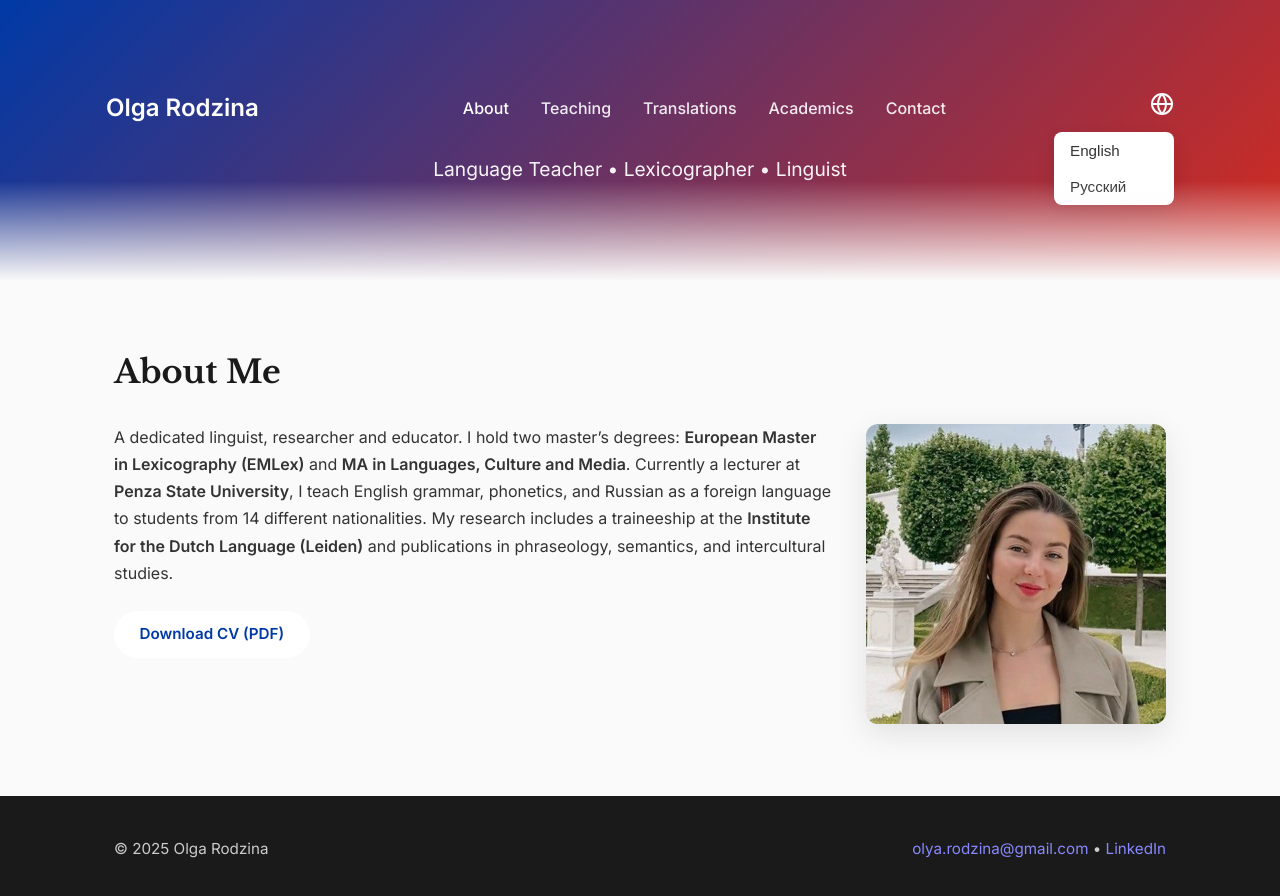
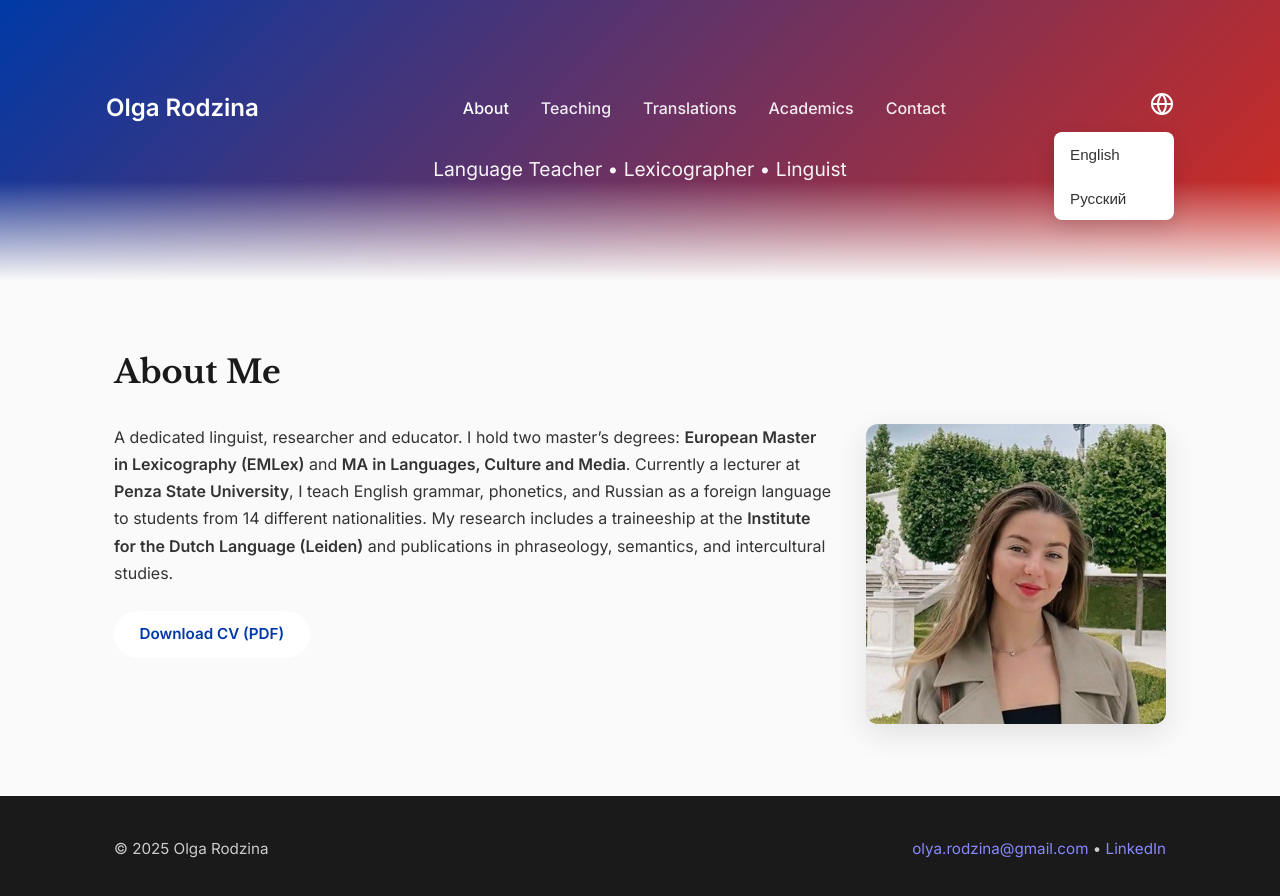
Before and after one commit to olya-rdzn/CV, a plain HTML site: page index.html in a window 1280 px wide. Both pictures are taken after a click on the button "Language". Drawn offline with nearby package versions, Linux system fonts and the light colour scheme.

Commit message:
Update style.css

```diff
--- a/style.css
+++ b/style.css
@@ -59,19 +59,47 @@ p { margin-bottom: 1rem; }
 
 .lang-switch { position: relative; margin-right: 1rem; }
 #lang-toggle { background:none; border:none; cursor:pointer; color:#fff; font-size:1.4rem; }
+
 .lang-menu {
-  position: absolute; right:0; top:100%; margin-top:.5rem;
-  background:#fff; border-radius:8px; box-shadow:0 8px 20px rgba(0,0,0,.12);
-  min-width:120px; overflow:hidden; display:none;
+  position: absolute;
+  right: 0;
+  top: 100%;
+  margin-top: .5rem;
+  background: #fff;
+  border-radius: 8px;
+  box-shadow: 0 8px 20px rgba(0,0,0,.12);
+  min-width: 120px;
+  display: none;
+  z-index: 1000;
 }
-.lang-menu:not(.hidden) { display:block; }
+.lang-menu:not(.hidden) {
+  display: block;
+}
+
 .lang-opt {
-  width:100%; padding:.6rem 1rem; background:none; border:none;
-  text-align:left; font-size:.95rem; color:#333; cursor:pointer;
+  width: 100%;
+  padding: 0.75rem 1rem;
+  background: none;
+  border: none;
+  text-align: left;
+  font-size: .95rem;
+  color: #333;
+  cursor: pointer;
+  min-height: 44px;
+  display: flex;
+  align-items: center;
 }
-.lang-opt:hover { background:#f0f0ff; }
+.lang-opt:hover { background: #f0f0ff; }
 
-.hero-content { text-align:center; max-width:800px; margin:0 auto; }
+.lang-opt.active {
+  background: #0039A6;
+  color: white;
+}
+.lang-opt.active:hover {
+  background: #002b80;
+}
+
+.hero-content { text-align: center; max-width: 800px; margin: 0 auto; }
 .hero-content p { font-size: 1.2rem; opacity: 0.95; }
 
 .cv-line { margin-top: 1.5rem; }
@@ -89,18 +117,24 @@ p { margin-bottom: 1rem; }
 .cv-link:hover { transform: translateY(-2px); }
 
 .section { padding: 4rem 0; }
-.hidden { display:none; }
+.hidden { display: none; }
 .photo-card img {
-  width:100%; max-width:300px; border-radius:12px;
-  box-shadow:0 10px 30px rgba(0,0,0,.1);
+  width: 100%;
+  max-width: 300px;
+  border-radius: 12px;
+  box-shadow: 0 10px 30px rgba(0,0,0,.1);
 }
-.rich-text { line-height:1.8; }
+.rich-text { line-height: 1.8; }
 
-.contact-form label { display:block; margin:1rem 0 .4rem; font-weight:600; }
+.contact-form label { display: block; margin: 1rem 0 .4rem; font-weight: 600; }
 .contact-form input,
 .contact-form textarea {
-  width:100%; padding:.75rem; border:1px solid #ddd;
-  border-radius:8px; font-family:inherit; margin-bottom:1rem;
+  width: 100%;
+  padding: .75rem;
+  border: 1px solid #ddd;
+  border-radius: 8px;
+  font-family: inherit;
+  margin-bottom: 1rem;
   font-size: 1rem;
 }
 .contact-form input:focus,
@@ -110,7 +144,6 @@ p { margin-bottom: 1rem; }
   box-shadow: 0 0 0 3px rgba(0, 57, 166, 0.2);
 }
 
-/* BETTER SEND BUTTON */
 .contact-form button {
   width: 100%;
   background: linear-gradient(135deg, #0039A6, #D52B1E);
@@ -133,25 +166,25 @@ p { margin-bottom: 1rem; }
 }
 
 .footer {
-  background:#1a1a1a;
-  color:#ccc;
-  padding:2.5rem 0;
-  font-size:.95rem;
+  background: #1a1a1a;
+  color: #ccc;
+  padding: 2.5rem 0;
+  font-size: .95rem;
   margin-top: auto;
 }
 .footer-grid {
-  display:flex;
-  justify-content:space-between;
-  flex-wrap:wrap;
-  gap:1rem;
+  display: flex;
+  justify-content: space-between;
+  flex-wrap: wrap;
+  gap: 1rem;
 }
-.footer a { color:#88f; text-decoration:none; }
-.footer a:hover { text-decoration:underline; }
+.footer a { color: #88f; text-decoration: none; }
+.footer a:hover { text-decoration: underline; }
 
 @media (max-width: 768px) {
-  .nav-list { gap:1rem; font-size:.95rem; }
-  .hero-content p { font-size:1.1rem; }
-  .grid-2 { grid-template-columns:1fr; text-align:center; }
-  .photo-card { margin-top:1.5rem; }
-  .cv-line { text-align:center; }
+  .nav-list { gap: 1rem; font-size: .95rem; }
+  .hero-content p { font-size: 1.1rem; }
+  .grid-2 { grid-template-columns: 1fr; text-align: center; }
+  .photo-card { margin-top: 1.5rem; }
+  .cv-line { text-align: center; }
 }
```
